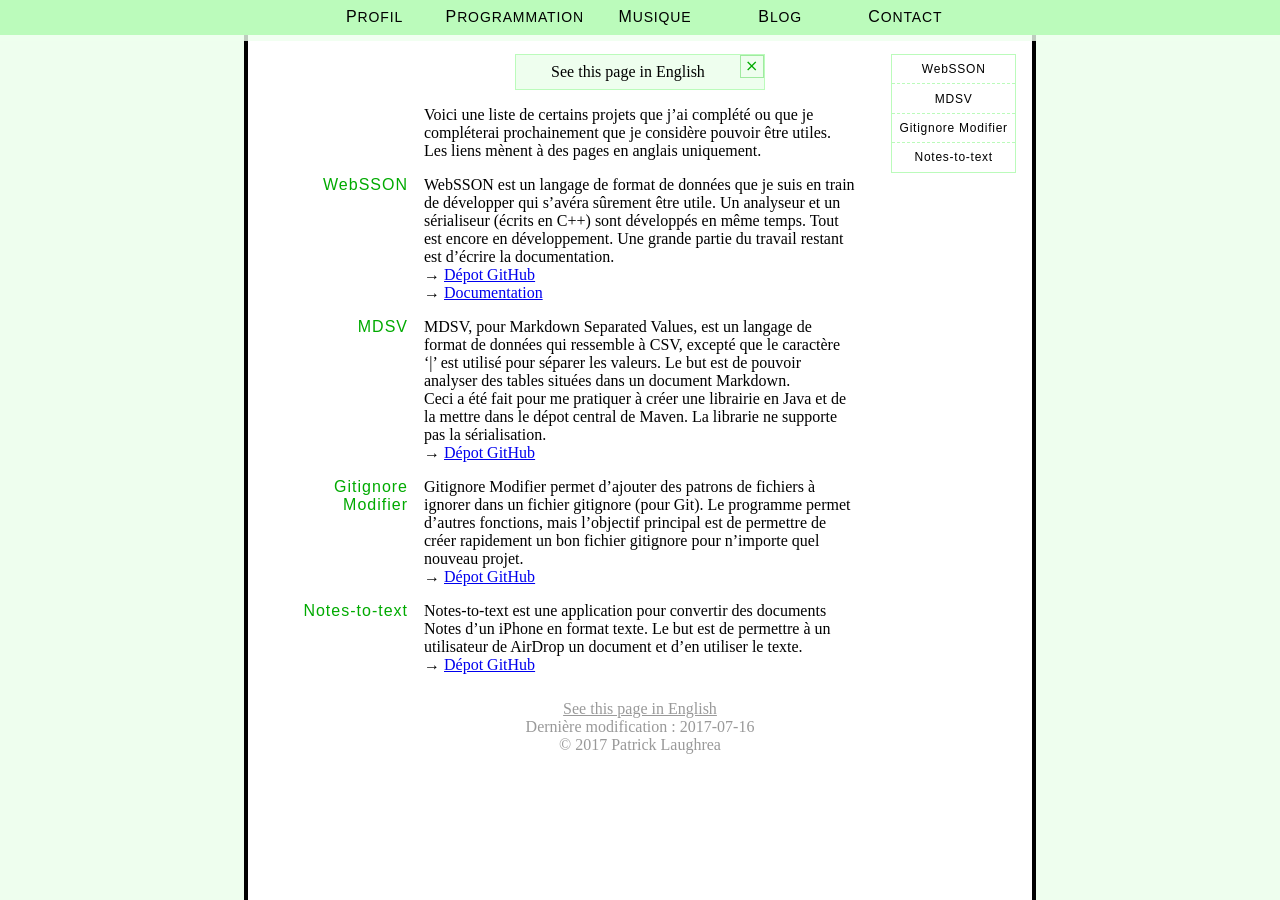
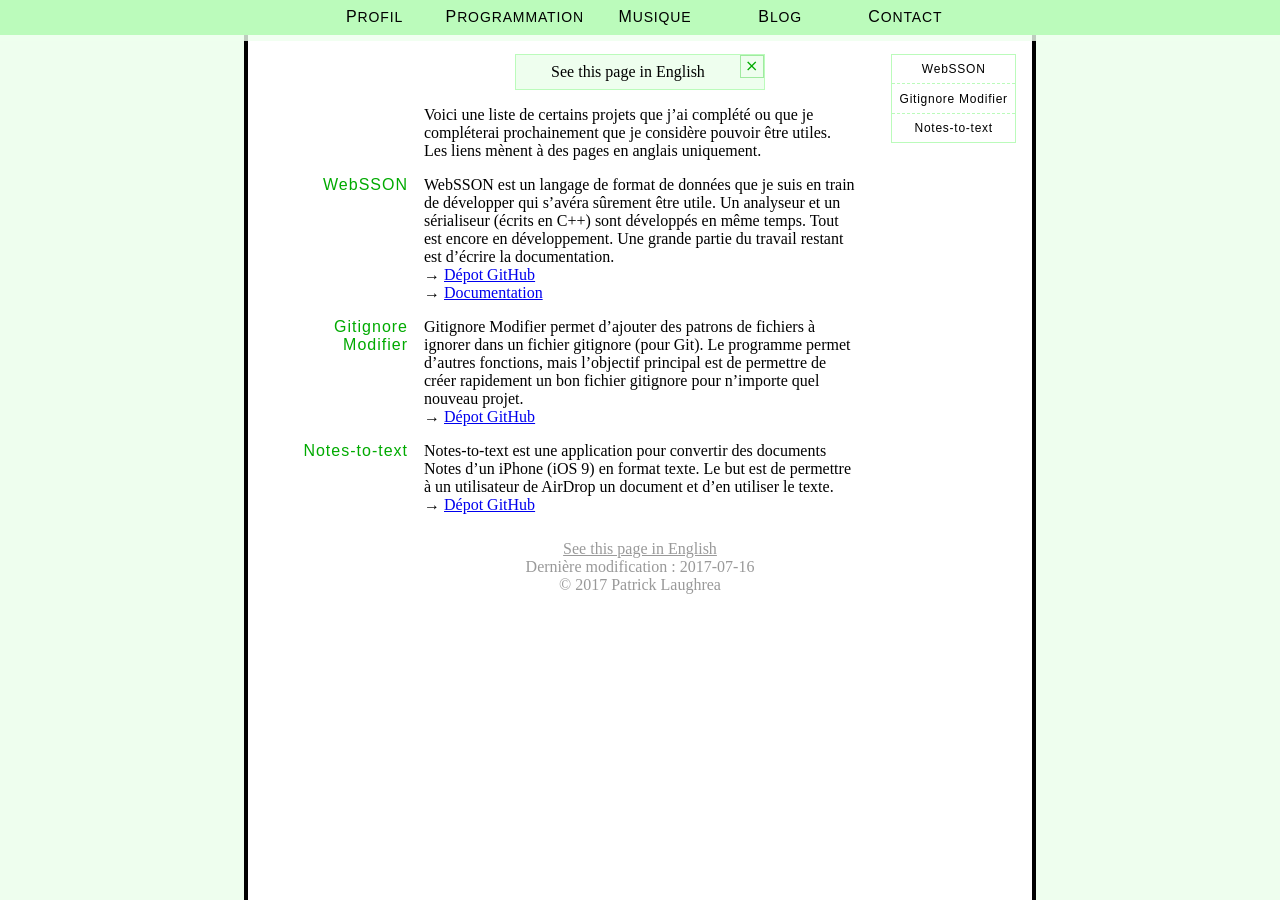
Before and after one commit to Pat-Laugh/pat-laugh.github.io, a Jekyll site: the page built from fr/programming.html, in a window 1280 px wide. Built offline with Jekyll 4.4.1, drawn with Linux system fonts in a browser that asks for light colours.

Commit message:
Update programming page

```diff
--- a/fr/programming.html
+++ b/fr/programming.html
@@ -8,7 +8,6 @@ redirect_from: [/fr/programming, /programmation]
 quick_list:
  -
  -  WebSSON
- -  MDSV
  -  Gitignore Modifier
  -  Notes-to-text
 content_list:
@@ -25,16 +24,6 @@ content_list:
     <span class="quick-link"><a href="https://github.com/pat-laugh/websson-libraries">Dépot GitHub</a></span>
     <span class="quick-link"><a href="https://pat-laugh.ca/websson-doc/">Documentation</a></span>
  - >
-    MDSV, pour Markdown Separated Values, est un langage de format de données
-    qui ressemble à CSV, excepté que le caractère '|' est utilisé pour séparer
-    les valeurs. Le but est de pouvoir analyser des tables situées dans un
-    document Markdown.
-    <br>
-    Ceci a été fait pour me pratiquer à créer une librairie en Java et de la
-    mettre dans le dépot central de Maven. La librarie ne supporte pas la
-    sérialisation.
-    <span class="quick-link"><a href="https://github.com/pat-laugh/mdsv">Dépot GitHub</a></span>
- - >
     Gitignore Modifier permet d'ajouter des patrons de fichiers à ignorer dans
     un fichier gitignore (pour Git). Le programme permet d'autres fonctions,
     mais l'objectif principal est de permettre de créer rapidement un bon
@@ -42,7 +31,7 @@ content_list:
     <span class="quick-link"><a href="https://github.com/pat-laugh/gitignore-modifier">Dépot GitHub</a></span>
  - >
     Notes-to-text est une application pour convertir des documents Notes d'un
-    iPhone en format texte. Le but est de permettre à un utilisateur de AirDrop
+    iPhone (iOS 9) en format texte. Le but est de permettre à un utilisateur de AirDrop
     un document et d'en utiliser le texte.
     <span class="quick-link"><a href="https://github.com/pat-laugh/notes-to-text">Dépot GitHub</a></span>
 ---
```
Also changed, not shown: en/programming.html (+1 -10 lines).
